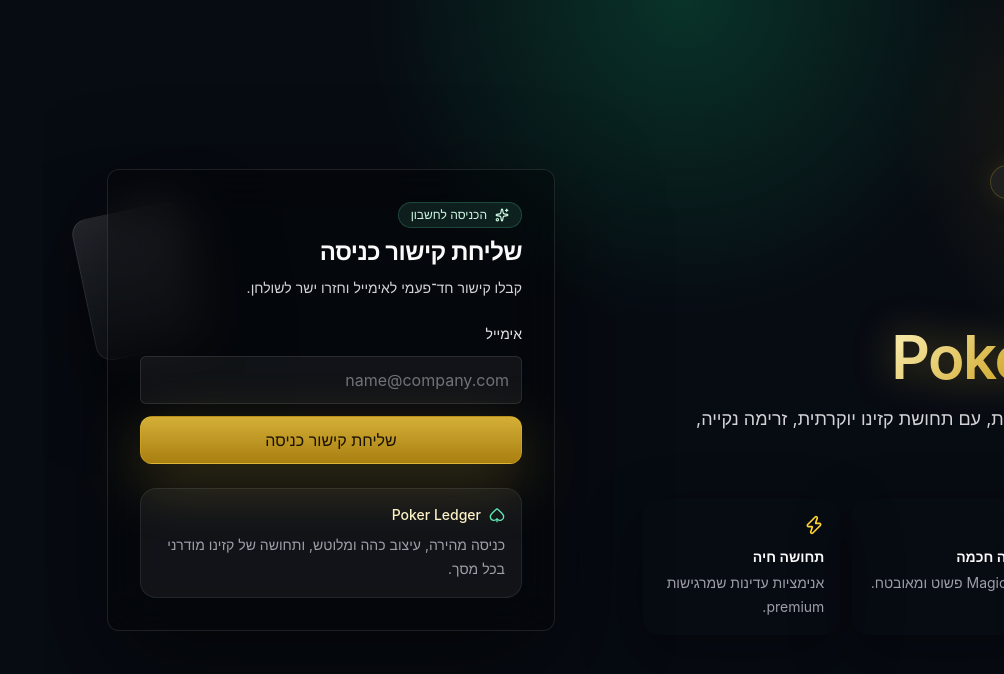
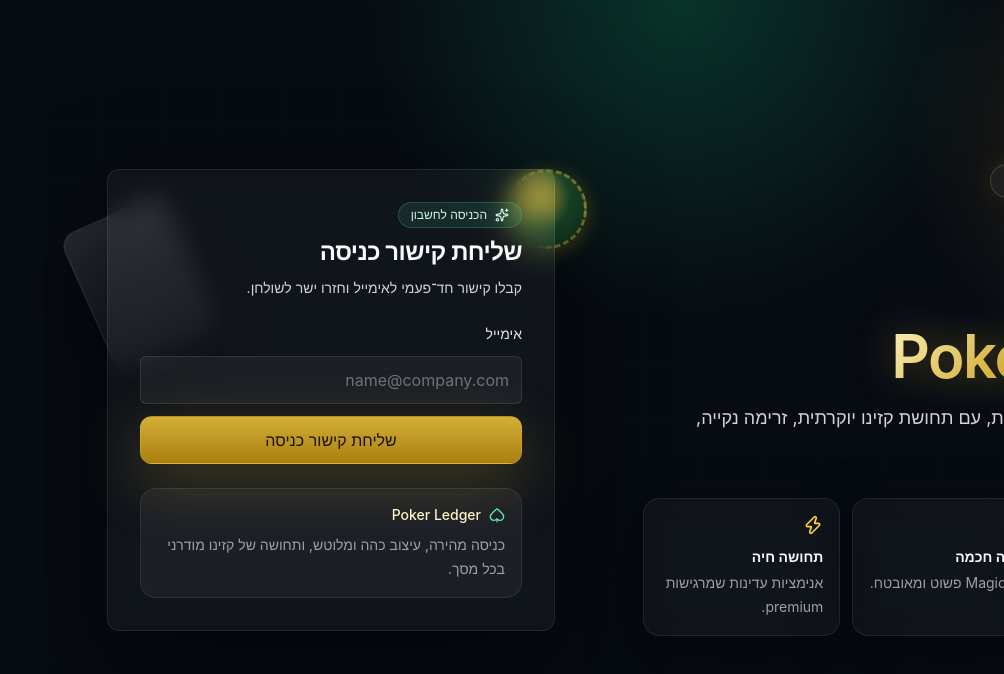
Before and after one commit to avivhamamiagent-collab/poker-ledger, a React (Vite) app: page /login in a window 1280 px wide. Shown: the top 674 px of the page, without its empty margins (276-1280 px from the left). Built offline with nearby package versions, Linux system fonts and the light colour scheme; no server answers.

Commit message:
Add missing CSS classes: login grid, glass panel, card drift, chip orbit

```diff
--- a/src/index.css
+++ b/src/index.css
@@ -110,3 +110,40 @@
 .fade-in-delay-1 { animation-delay: 0.15s; opacity: 0; }
 .fade-in-delay-2 { animation-delay: 0.3s; opacity: 0; }
 .fade-in-delay-3 { animation-delay: 0.45s; opacity: 0; }
+
+/* Login page */
+.login-grid {
+  background-image:
+    linear-gradient(rgba(255,255,255,0.03) 1px, transparent 1px),
+    linear-gradient(90deg, rgba(255,255,255,0.03) 1px, transparent 1px);
+  background-size: 60px 60px;
+}
+
+.glass-panel {
+  background: rgba(255,255,255,0.04);
+  backdrop-filter: blur(12px);
+  border: 1px solid rgba(255,255,255,0.08);
+}
+
+@keyframes card-drift {
+  0%, 100% { transform: translateY(0) rotate(-12deg); }
+  50% { transform: translateY(-8px) rotate(-9deg); }
+}
+.card-drift {
+  animation: card-drift 5s ease-in-out infinite;
+}
+
+@keyframes chip-orbit {
+  from { transform: rotate(0deg); }
+  to { transform: rotate(360deg); }
+}
+.chip-orbit::after {
+  content: '';
+  position: absolute;
+  inset: 0;
+  border-radius: 50%;
+  border: 3px dashed rgba(212,175,55,0.5);
+  background: radial-gradient(circle at 35% 35%, #d4af37 0%, #1a472a 50%, #0d2818 100%);
+  box-shadow: 0 4px 20px rgba(212,175,55,0.3);
+  animation: chip-orbit 4s linear infinite;
+}
```
